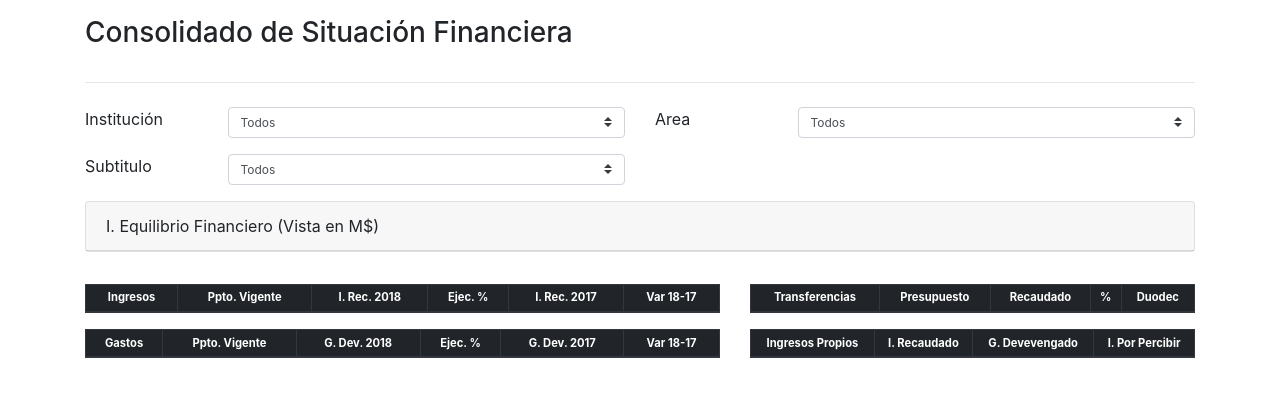
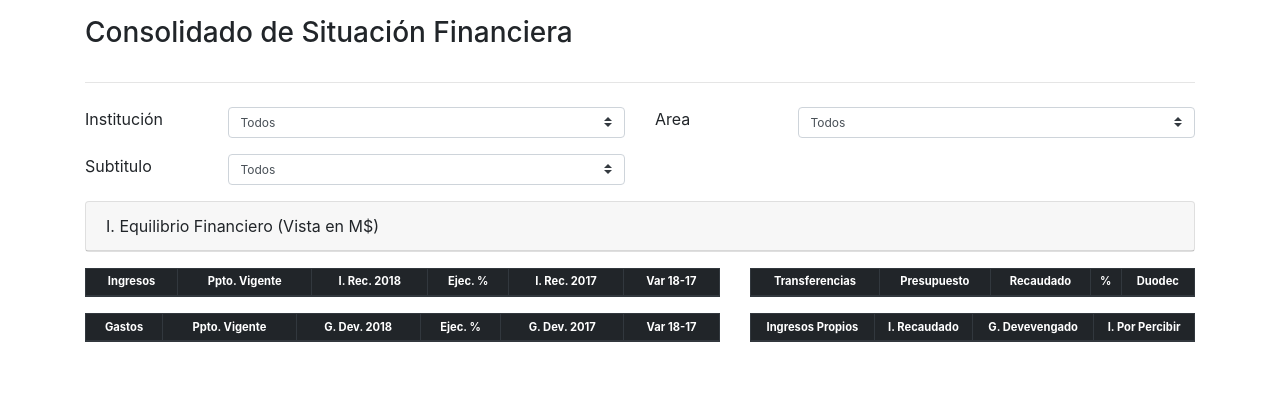
Before and after one commit to jaimechacon/TOC, a CodeIgniter app: page /minsal/index.php/reporte/listarReportes in a window 1280 px wide. Shown: the part 56-453 px from the top of the page. Run offline with CodeIgniter, Linux system fonts and the light colour scheme; the visitor is signed in with stand-in values (Sample User, id 1); data that the repository does not hold is empty; some libraries are stand-ins or nearby versions.

Commit message:
se modifican tablas de ingreso y gastos

```diff
--- a/application/views/listarReportes.php
+++ b/application/views/listarReportes.php
@@ -110,7 +110,7 @@
 					</div>
 				</div>
 			</div>
-			<div class="col-sm-7 pt-3 pb-3">
+			<div class="col-sm-7">
 				<div id="tablaReporteResumen" class="row">
 					<div class="col-sm-12">
 						<table id="tReporteResumen" class="table table-sm table-hover table-bordered">
@@ -202,7 +202,7 @@
 					</div>
 				</div>
 			</div>
-			<div class="col-sm-5 pt-3 pb-3">
+			<div class="col-sm-5">
 				<div id="tablaReporteResumenTipo" class="row">
 					<div class="col-sm-12">
 						<table id="tReporteResumenTipo" class="table table-sm table-hover table-bordered">
```
